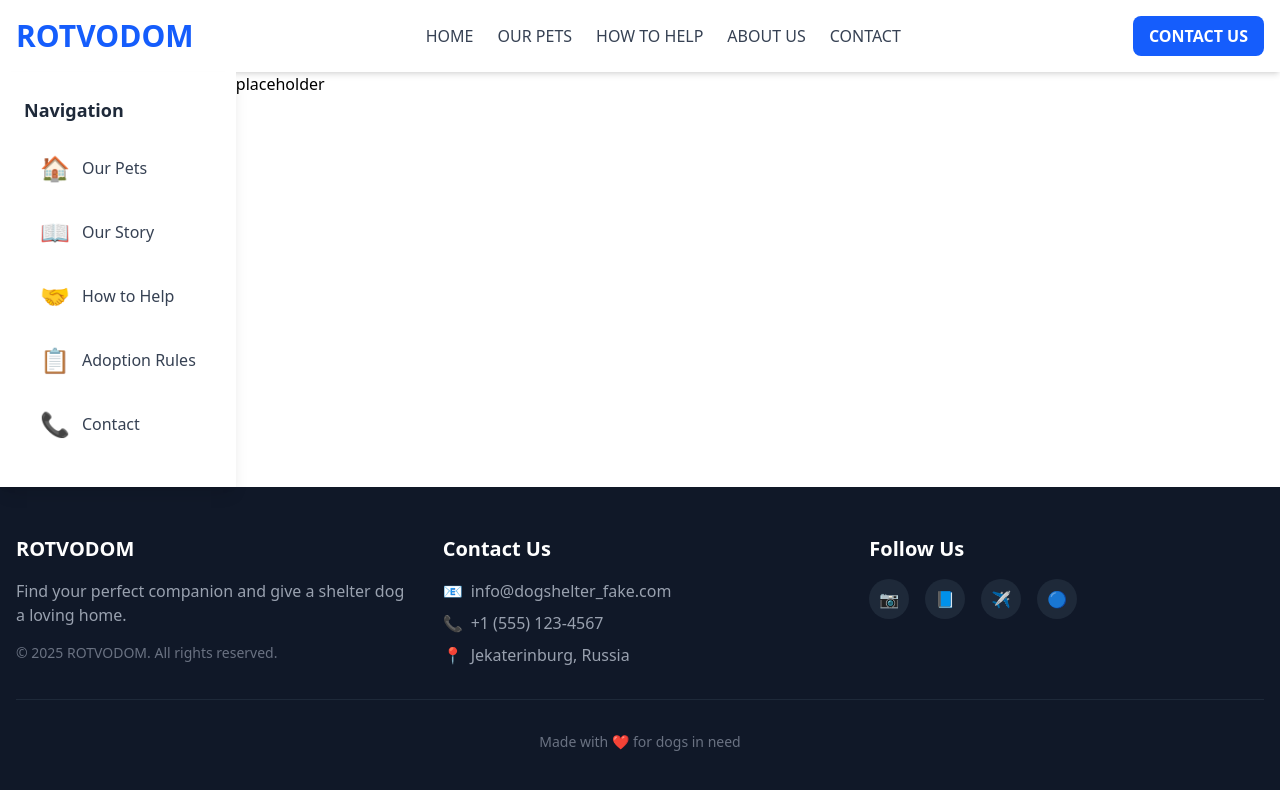
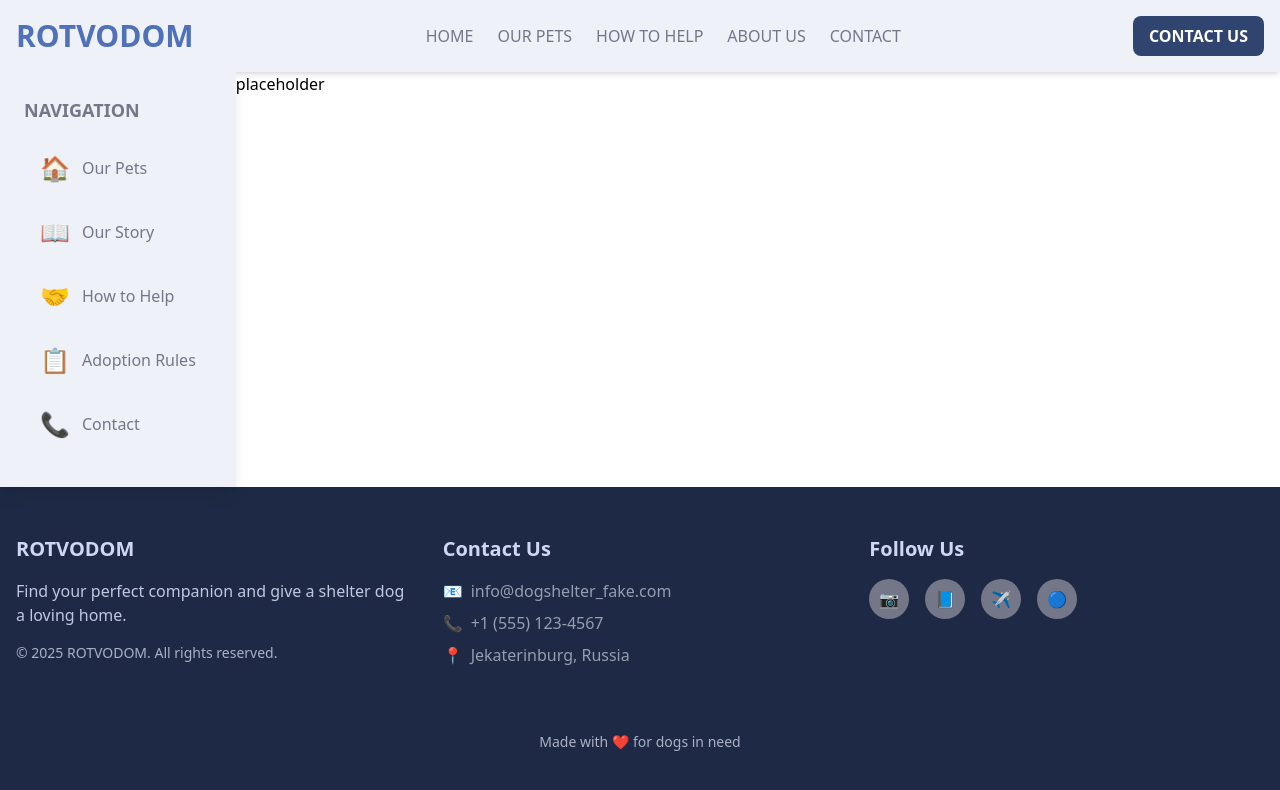
Before and after one commit to bavayra/dog-shelter, a React (Vite) app: page / in a window 1280 px wide. Shown: the top 790 px of the page. Built offline with nearby package versions, Linux system fonts and the light colour scheme.

Commit message:
style: updated UI components and dogCard using theme variables described in index.css

```diff
--- a/src/components/Button.tsx
+++ b/src/components/Button.tsx
@@ -21,11 +21,12 @@ const Button = ({
   const baseStyles =
     'font-semibold rounded-lg focus:outline-none focus:ring-2 focus:ring-offset-2 transition-all duration-200 disabled:opacity-50 disabled:cursor-not-allowed';
   const variantStyles: Record<ButtonVariant, string> = {
-    primary: 'bg-blue-600 text-white hover:bg-blue-700 focus:ring-blue-500',
+    primary:
+      'bg-[var(--color-primary-700)] text-white hover:bg-[var(--color-primary-900)] focus:ring-[var(--color-primary-500)]',
     secondary:
-      'bg-gray-600 text-white hover:bg-gray-700 focus:ring-gray-500 active:bg-gray-800',
+      'bg-[var(--color-primary-200)] text-[var(--color-primary-900)] hover:bg-[var(--color-primary-300)] focus:ring-gray-500 active:bg-gray-800',
     outline:
-      'bg-transparent border-2 border-blue-600 text-blue-600 hover:bg-blue-50 focus:ring-blue-500',
+      'bg-transparent border-2 border-[var(--color-accent-200)] text-[var(--color-accent-500)] hover:bg-[var(--color-primary-100)] focus:ring-[var(--color-accent-500)]',
   };
   const sizeStyles: Record<ButtonSize, string> = {
     small: 'px-3 py-1.5 text-sm',
--- a/src/components/Footer.tsx
+++ b/src/components/Footer.tsx
@@ -8,15 +8,15 @@ import {
 
 const Footer = () => {
   return (
-    <footer className="bg-gray-900 text-white py-12">
+    <footer className="bg-primary-900 text-neutral-50 py-12">
       <div className="container mx-auto px-4">
         <div className="grid grid-cols-1 md:grid-cols-3 gap-8">
           <div>
             <h3 className="text-xl font-bold mb-4">{APP_NAME}</h3>
-            <p className="text-gray-400 mb-4">
+            <p className="text-neutral-100 mb-4">
               Find your perfect companion and give a shelter dog a loving home.
             </p>
-            <p className="text-sm text-gray-500">
+            <p className="text-sm text-neutral-300">
               © {new Date().getFullYear()} {APP_NAME}. All rights reserved.
             </p>
           </div>
@@ -24,12 +24,12 @@ const Footer = () => {
           {/* Contact Information */}
           <div>
             <h3 className="text-xl font-bold mb-4">Contact Us</h3>
-            <div className="space-y-2 text-gray-400">
+            <div className="space-y-2 text-neutral-500">
               <p className="flex items-center gap-2">
                 <span>📧</span>
                 <a
                   href={`mailto:${CONTACT_EMAIL}`}
-                  className="hover:text-blue-400 transition-colors"
+                  className="hover:text-primary-500 transition-colors"
                 >
                   {CONTACT_EMAIL}
                 </a>
@@ -38,7 +38,7 @@ const Footer = () => {
                 <span>📞</span>
                 <a
                   href={`tel:${CONTACT_PHONE}`}
-                  className="hover:text-blue-400 transition-colors"
+                  className="hover:text-primary-500 transition-colors"
                 >
                   {CONTACT_PHONE}
                 </a>
@@ -58,7 +58,7 @@ const Footer = () => {
                 href={CONTACT_SOCIALS.instagram}
                 target="_blank"
                 rel="noopener noreferrer"
-                className="w-10 h-10 bg-gray-800 hover:bg-blue-600 rounded-full flex items-center justify-center transition-colors"
+                className="w-10 h-10 bg-neutral-700 hover:bg-primary-500 rounded-full flex items-center justify-center transition-colors"
                 aria-label="Instagram"
               >
                 📷
@@ -67,7 +67,7 @@ const Footer = () => {
                 href={CONTACT_SOCIALS.facebook}
                 target="_blank"
                 rel="noopener noreferrer"
-                className="w-10 h-10 bg-gray-800 hover:bg-blue-600 rounded-full flex items-center justify-center transition-colors"
+                className="w-10 h-10 bg-neutral-700 hover:bg-primary-500 rounded-full flex items-center justify-center transition-colors"
                 aria-label="Facebook"
               >
                 📘
@@ -76,7 +76,7 @@ const Footer = () => {
                 href={CONTACT_SOCIALS.telegram}
                 target="_blank"
                 rel="noopener noreferrer"
-                className="w-10 h-10 bg-gray-800 hover:bg-blue-600 rounded-full flex items-center justify-center transition-colors"
+                className="w-10 h-10 bg-neutral-700 hover:bg-primary-500 rounded-full flex items-center justify-center transition-colors"
                 aria-label="Telegram"
               >
                 ✈️
@@ -85,7 +85,7 @@ const Footer = () => {
                 href={CONTACT_SOCIALS.vkontakte}
                 target="_blank"
                 rel="noopener noreferrer"
-                className="w-10 h-10 bg-gray-800 hover:bg-blue-600 rounded-full flex items-center justify-center transition-colors"
+                className="w-10 h-10 bg-neutral-700 hover:bg-primary-500 rounded-full flex items-center justify-center transition-colors"
                 aria-label="VKontakte"
               >
                 🔵
@@ -94,8 +94,7 @@ const Footer = () => {
           </div>
         </div>
 
-        {/* Bottom Bar */}
-        <div className="border-t border-gray-800 mt-8 pt-8 text-center text-gray-500 text-sm">
+        <div className="border-t border-primary-900 mt-8 pt-8 text-center text-neutral-300 text-sm">
           <p>Made with ❤️ for dogs in need</p>
         </div>
       </div>
--- a/src/components/Header.tsx
+++ b/src/components/Header.tsx
@@ -14,39 +14,36 @@ const Header = () => {
   ];
 
   return (
-    <header className="bg-white shadow-md sticky top-0 z-50">
+    <header className="bg-primary-100 shadow-md sticky top-0 z-50">
       <div className="container mx-auto px-4 py-4">
         <div className="flex items-center justify-between">
           {/* Логотип */}
           <div className="flex items-center">
-            <h1 className="text-2xl md:text-3xl font-bold text-blue-600">
+            <h1 className="text-2xl md:text-3xl font-bold text-primary-500">
               {APP_NAME}
             </h1>
           </div>
 
-          {/* Навигация десктоп */}
           <nav className="hidden md:flex items-center gap-6">
             {navigationLinks.map((link) => (
               <a
                 key={link.name}
                 href={link.href}
-                className="text-gray-700 hover:text-blue-600 font-medium transition-colors"
+                className="text-neutral-700 hover:text-primary-700 font-medium transition-colors"
               >
                 {link.name}
               </a>
             ))}
           </nav>
 
-          {/* Кнопка Contact Us десктоп */}
           <div className="hidden md:block">
             <Button variant="primary" size="medium">
               CONTACT US
             </Button>
           </div>
 
-          {/* Гамбургер мобильный */}
           <button
-            className="md:hidden p-2 text-gray-700 hover:text-blue-600"
+            className="md:hidden p-2 text-neutral-700 hover:text-primary-500"
             onClick={() => setIsMobileMenuOpen(!isMobileMenuOpen)}
             aria-label="Toggle menu"
           >
--- a/src/components/Sidebar.tsx
+++ b/src/components/Sidebar.tsx
@@ -18,7 +18,7 @@ const Sidebar = ({ className = '' }: SidebarProps) => {
   return (
     <>
       <button
-        className="fixed left-4 top-20 z-40 md:hidden bg-blue-600 text-white p-3 rounded-full shadow-lg hover:bg-blue-700 transition-colors"
+        className="fixed left-4 top-20 z-40 md:hidden bg-primary-500 text-neutral-50 p-3 rounded-full shadow-lg hover:bg-primary-700 transition-colors"
         onClick={() => setIsOpen(!isOpen)}
         aria-label="Toggle sidebar"
       >
@@ -39,23 +39,25 @@ const Sidebar = ({ className = '' }: SidebarProps) => {
 
       {isOpen && (
         <div
-          className="fixed inset-0 bg-black bg-opacity-50 z-40 md:hidden"
+          className="fixed inset-0 bg-neutral-500 bg-opacity-10 z-40 md:hidden"
           onClick={() => setIsOpen(false)}
         />
       )}
 
       <aside
-        className={`fixed left-0 top-16 h-[calc(100vh-4rem)] bg-white shadow-lg z-50 transition-transform duration-300 ${
+        className={`fixed left-0 top-16 h-[calc(100vh-4rem)] bg-primary-100 shadow-lg z-50 transition-transform duration-300 ${
           isOpen ? 'translate-x-0' : '-translate-x-full'
         } md:translate-x-0 md:static md:h-auto ${className}`}
       >
         <nav className="p-6 space-y-2">
-          <h2 className="text-lg font-bold text-gray-800 mb-4">Navigation</h2>
+          <h2 className="text-lg font-bold text-neutral-700 mb-4">
+            NAVIGATION
+          </h2>
           {menuItems.map((item) => (
             <a
               key={item.label}
               href={item.href}
-              className="flex items-center gap-3 px-4 py-3 text-gray-700 hover:bg-blue-50 hover:text-blue-600 rounded-lg transition-colors group"
+              className="flex items-center gap-3 px-4 py-3 text-neutral-700 hover:bg-primary-200 hover:text-primary-700 rounded-lg transition-colors group"
               onClick={() => setIsOpen(false)}
             >
               <span className="text-2xl group-hover:scale-110 transition-transform">
@@ -66,7 +68,7 @@ const Sidebar = ({ className = '' }: SidebarProps) => {
           ))}
         </nav>
         <button
-          className="absolute top-4 right-4 md:hidden text-gray-500 hover:text-gray-700"
+          className="absolute top-4 right-4 md:hidden text-neutral-500 hover:text-neutral-700"
           onClick={() => setIsOpen(false)}
           aria-label="Close sidebar"
         >
--- a/src/features/DogCard.tsx
+++ b/src/features/DogCard.tsx
@@ -20,7 +20,10 @@ const DogCard = ({
       });
     }
   };
-  const genderBadgeColor = gender === 'Male' ? 'bg-blue-500' : 'bg-pink-500';
+  const genderBadgeColor =
+    gender === 'Male'
+      ? 'bg-[var(--color-primary-500)]'
+      : 'bg-[var(--color-accent-500)]';
   const genderSymbol = gender === 'Male' ? '♂' : '♀';
 
   const showHealthBadge = health !== 'Healthy';
@@ -28,7 +31,7 @@ const DogCard = ({
   return (
     <article
       className="
-        bg-white
+        bg-neutral-50
         rounded-lg
         shadow-md
         overflow-hidden
@@ -74,7 +77,7 @@ const DogCard = ({
           <div
             className="
             absolute top-3 left-3
-            bg-green-600
+            bg-primary-700
             text-white
             px-4 py-2
             rounded-full
@@ -87,8 +90,8 @@ const DogCard = ({
         )}
       </div>
       <div className="p-6 flex-1 flex flex-col">
-        <h3 className="text-2xl font-bold text-gray-900 mb-3">{name}</h3>
-        <div className="flex flex-wrap items-center gap-4 mb-4 text-sm text-gray-600">
+        <h3 className="text-2xl font-bold text-primary-700 mb-3">{name}</h3>
+        <div className="flex flex-wrap items-center gap-4 mb-4 text-sm text-neutral-700">
           <span className="flex items-center gap-1.5">
             <span role="img" aria-label="birthday cake">
               🎂
@@ -107,8 +110,8 @@ const DogCard = ({
             className="
             inline-flex
             items-center gap-2
-            bg-yellow-100
-            text-yellow-800
+            bg-color-accent-200
+            text-primary-700
             px-3 py-1.5
             rounded-full
             text-xs font-medium
@@ -116,13 +119,12 @@ const DogCard = ({
             self-start
           "
           >
-            <span>⚠️</span>
             <span>{health}</span>
           </div>
         )}
         <p
           className="
-          text-gray-700
+          text-neutral-700
           text-sm
           leading-relaxed
           mb-6
--- a/src/index.css
+++ b/src/index.css
@@ -7,9 +7,10 @@
   --color-primary-300: #84a0cd;
   --color-primary-500: #5071ba;
   --color-primary-700: #304470;
-  --color-primary-900: #182238;
+  --color-primary-900: #1e2a45;
 
-  --color-accent: #5881cf;
+  --color-accent-200: #d486c9;
+  --color-accent-500: #b36aaf;
 
   --color-neutral-50: #d0d7f2;
   --color-neutral-100: #c1c7e0;
```
